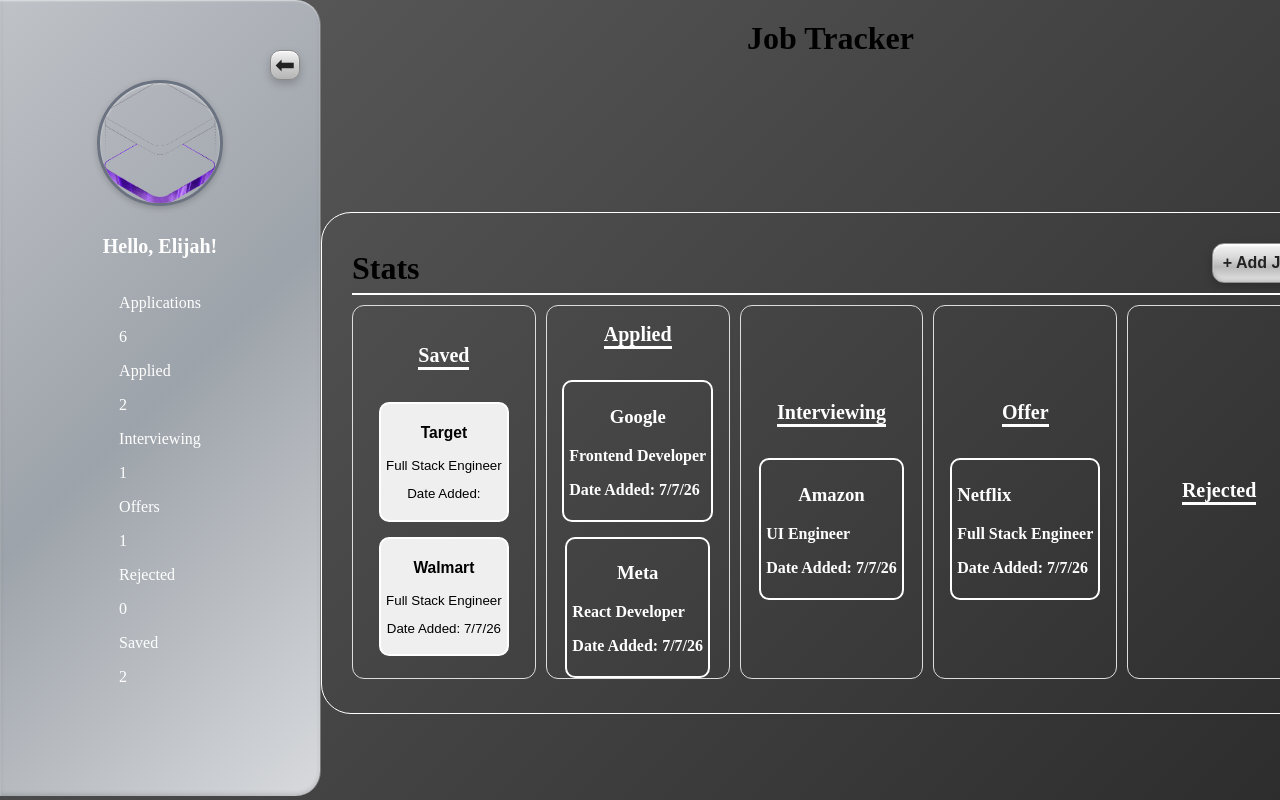
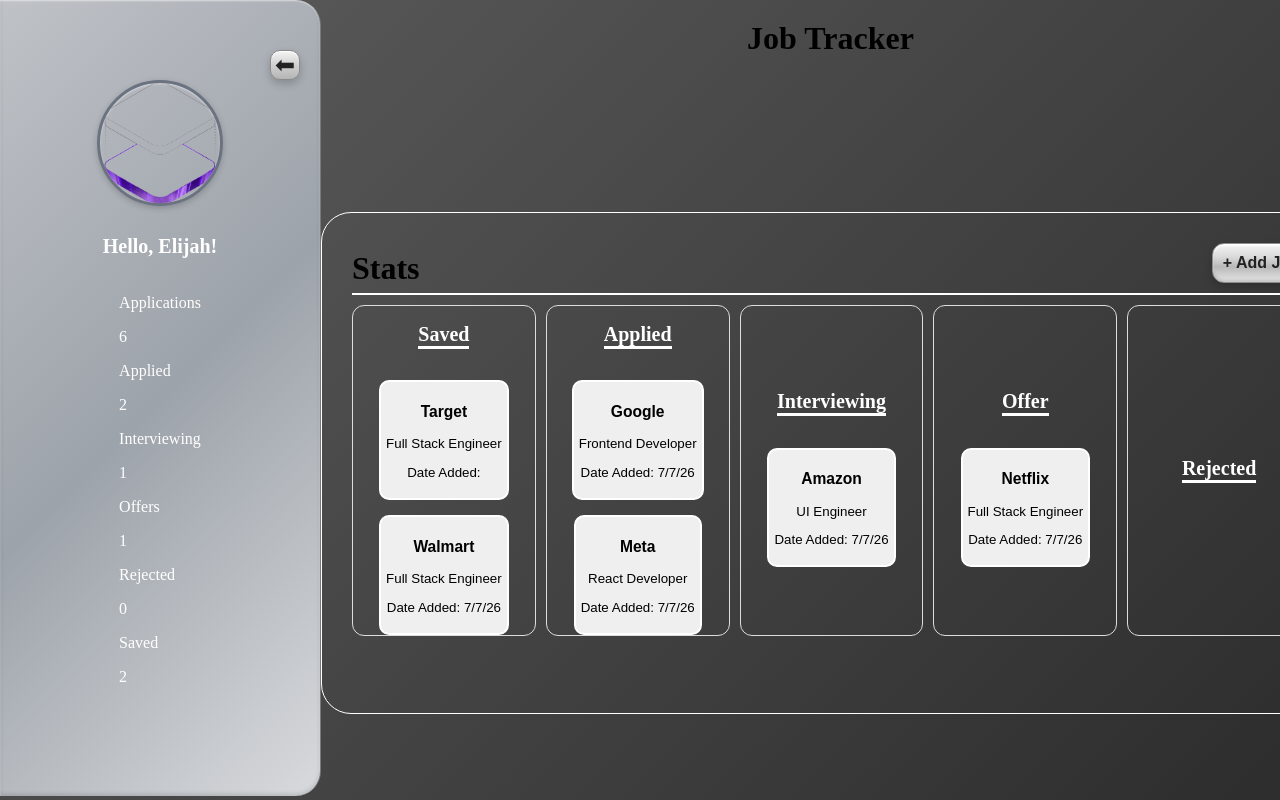
Before and after one commit to ElijahSWilliams/jobTracker, a React (Vite) app: page / in a window 1280 px wide. Built offline with nearby package versions, Linux system fonts and the light colour scheme.

Commit message:
Changed State for modal

```diff
--- a/src/App.tsx
+++ b/src/App.tsx
@@ -13,16 +13,9 @@
 
 function App() {
   const [sidebarOpen, setSideBarOpen] = useState(true);
-  const [isModalOpen, setIsModalOpen] = useState(false);
+  const [activeModal, setActiveModal] = useState<string | null>(null);
+  const [selectedJob, setSelectedJob] = useState<Jobs | null>(null)
   const [jobs, setJobs] = useState<Jobs[]>(initialJobs);
-  const [isOpen, setIsOpen] = useState(false)
-
-
-  const addJob = (job: Jobs) => {
-    console.log(job);
-    setJobs(prevJobs => [...prevJobs, job]);
-  };
-
 
 
 
@@ -32,14 +25,25 @@
   }
 
   const toggleModalOpen = () => {
-    setIsModalOpen(true);
+    setActiveModal("addJob")
 
   }
 
   const toggleModalClose = () => {
+    setActiveModal("null");
+  }
 
-    setIsModalOpen(false);
+  const addJob = (job: Jobs) => {
+    console.log(job);
+    setJobs(prevJobs => [...prevJobs, job]);
+  };
+
+  const viewJob = (job: Jobs) => {
+    setSelectedJob(job);
+    setActiveModal("jobDetails");
   }
+
+
 
   /* Statistics. Passed to profile and Main */
   const statistics = [
@@ -90,10 +94,13 @@
 
 
       {/* Conditional Rendering */}
-      {isModalOpen && (<AddJobModal toggleModalClose={toggleModalClose} addJob={addJob} />)}
-      {isModalOpen && (<Modal onClose={toggleModalClose} title='Job'>
-        <JobModal jobs={initialJobs} />
-      </Modal>)}
+      {activeModal === "addJob" && (<AddJobModal toggleModalClose={toggleModalClose} addJob={addJob} />)}
+
+      {activeModal === "jobDetails" &&
+        (<Modal onClose={toggleModalClose} title='Job Details'>
+          <JobModal job={jobs} />
+        </Modal>)}
+
     </div>
 
 
--- a/src/JobModal/JobModal.tsx
+++ b/src/JobModal/JobModal.tsx
@@ -1,16 +1,19 @@
 import type { Jobs } from "../Data/jobs";
-import { initialJobs } from "../Data/jobs";
 import "./JobModal.css";
 
 
 type JobModalProps = {
-    jobs: Jobs[];// pass in jobs
+    job: Jobs;
 };
 
-export default function JobModal({ jobs }: JobModalProps) {
+export default function JobModal({ job }: JobModalProps) {
     return (
         <div className="modal__container">
-            <h1 className="modal__title">{jobs.company}</h1>
+            <div className="modal">
+                <h1 className="modal__title">{job.company}</h1>
+                <p>{job.position}</p>
+                <p>{job.dateAdded}</p>
+            </div>
         </div>
     );
 }
--- a/src/Main/Main.tsx
+++ b/src/Main/Main.tsx
@@ -43,44 +43,44 @@
                 <div className="main__box">
                     <h2 className="main__box_header">Applied</h2>
                     {appliedJobs.map(job => (
-                        <div key={job.id} className="main__box-card">
+                        <button key={job.id} className="main__box-card">
                             <h3 className="main__box-card-title"> {job.company}</h3>
                             <p className="">{job.position} </p>
                             <p className="main__box-card-date">Date Added: {job.dateAdded}</p>
-                        </div>
+                        </button>
                     ))}
                 </div>
 
                 <div className="main__box">
                     <h2 className="main__box_header">Interviewing</h2>
                     {interviewJobs.map(job => (
-                        <div key={job.id} className="main__box-card">
+                        <button key={job.id} className="main__box-card">
                             <h3 className="main__box-card-title"> {job.company} </h3>
                             <p className="">{job.position} </p>
                             <p className="main__box-card-date">Date Added: {job.dateAdded}</p>
-                        </div>
+                        </button>
                     ))}
                 </div>
 
                 <div className="main__box">
                     <h2 className="main__box_header">Offer</h2>
                     {offerJobs.map(job => (
-                        <div key={job.id} className="main__box-card">
+                        <button key={job.id} className="main__box-card">
                             <h3 className=""> {job.company} </h3>
                             <p className=""> {job.position} </p>
                             <p className="main__box-card-date">Date Added: {job.dateAdded}</p>
-                        </div>
+                        </button>
                     ))}
                 </div>
 
                 <div className="main__box">
                     <h2 className="main__box_header">Rejected</h2>
                     {rejectedJobs.map(job => (
-                        <div key={job.id} className="main__box-card">
+                        <button key={job.id} className="main__box-card">
                             <h3 className=" ">{job.company}</h3>
                             <p className=""> {job.position}</p>
                             <p className="main__box-card-date">Date Added: {job.dateAdded}</p>
-                        </div>
+                        </button>
                     ))}
                 </div>
 
```
